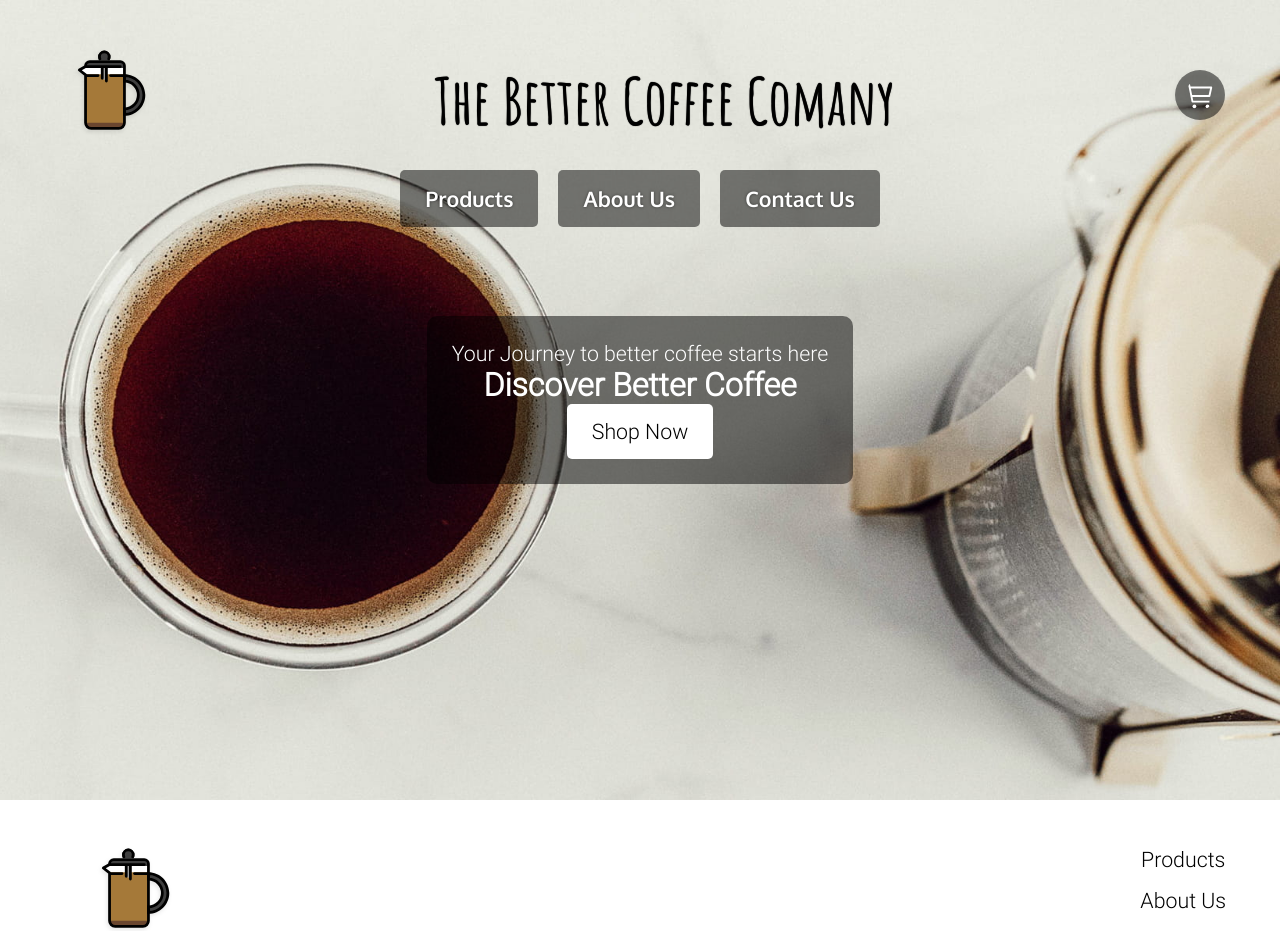
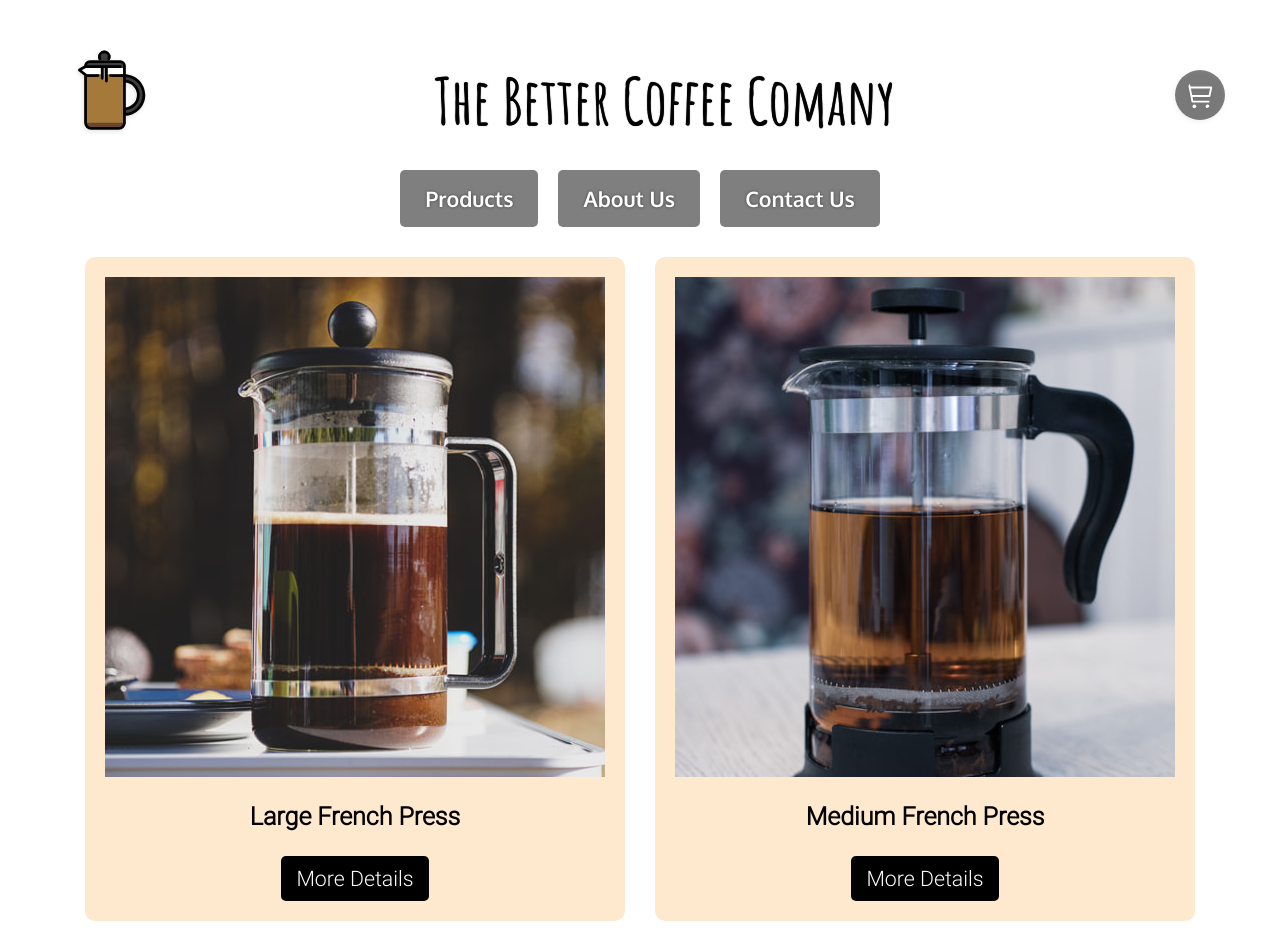
Before and after one commit to cpetta/CISP220-Final-Project-Coffee-Company-Website, a plain HTML site: page products.html in a window 1280 px wide. Shown: the top 931 px of the page. Drawn offline with Linux system fonts and the light colour scheme.

Commit message:
create products page

```diff
--- a/css/base.css
+++ b/css/base.css
@@ -208,6 +208,38 @@ footer .right {
 	background: white;
 }
 
+#products {
+	display: flex;
+	flex-flow: row wrap;
+	justify-content: center;
+	margin-top: 30px;
+	gap: 30px;
+}
+
+.productCard {
+	background-color: rgba(255, 228, 194, 0.801);
+	border-radius: 10px;
+	display: flex;
+	flex-flow: column wrap;
+	align-items: center;
+	padding: 20px;
+}
+
+.productCard a.productDetail {
+	display: block;
+	padding: 10px 15px;
+	text-decoration: none;
+	background-color: rgba(0, 0, 0, 1);
+	color: white;
+	border-radius: 5px;
+	transition: all 0.1s ease-in-out;
+}
+
+.productCard a.productDetail:hover {
+	background-color: rgba(0, 0, 0, 0.85);
+	border-radius: 10px;
+}
+
 #aboutMain {
 	margin-top: 100px;
 	justify-self: center;
--- a/products.html
+++ b/products.html
@@ -79,12 +79,21 @@
 			</nav>
 		</header>
 
-		<main id="homepageMain">
-			<img id="headerImg" src="images/header.jpg" alt="" />
-			<div id="callToAction">
-				<div class="copy">Your Journey to better coffee starts here</div>
-				<h2 class="copy">Discover Better Coffee</h2>
-				<a class="btn" href="products.html"> Shop Now </a>
+		<main id="products">
+			<div class="productCard">
+				<img src="images/french-press-large.jpg" alt="Large French Press" />
+				<h3>Large French Press</h3>
+				<a class="productDetail" href="product-0001.html">More Details</a>
+			</div>
+			<div class="productCard">
+				<img src="images/french-press-medium.jpg" alt="Medium French Press" />
+				<h3>Medium French Press</h3>
+				<a class="productDetail" href="product-0002.html">More Details</a>
+			</div>
+			<div class="productCard">
+				<img src="images/french-press-small.jpg" alt="Small French Press" />
+				<h3>Small French Press</h3>
+				<a class="productDetail" href="product-0003.html">More Details</a>
 			</div>
 		</main>
 
```
Also changed, not shown: images/french-press-large.jpg (added), images/french-press-medium.jpg (added), images/french-press-small.jpg (added).
